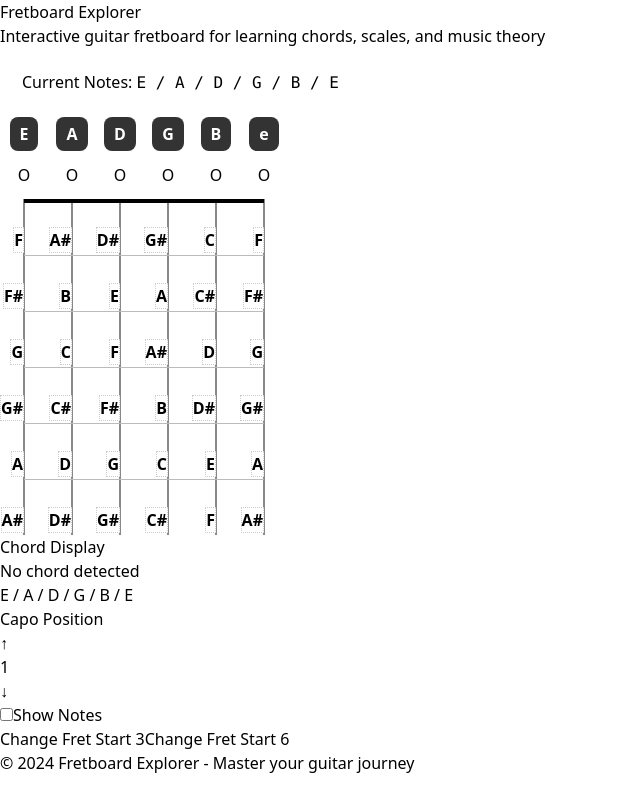
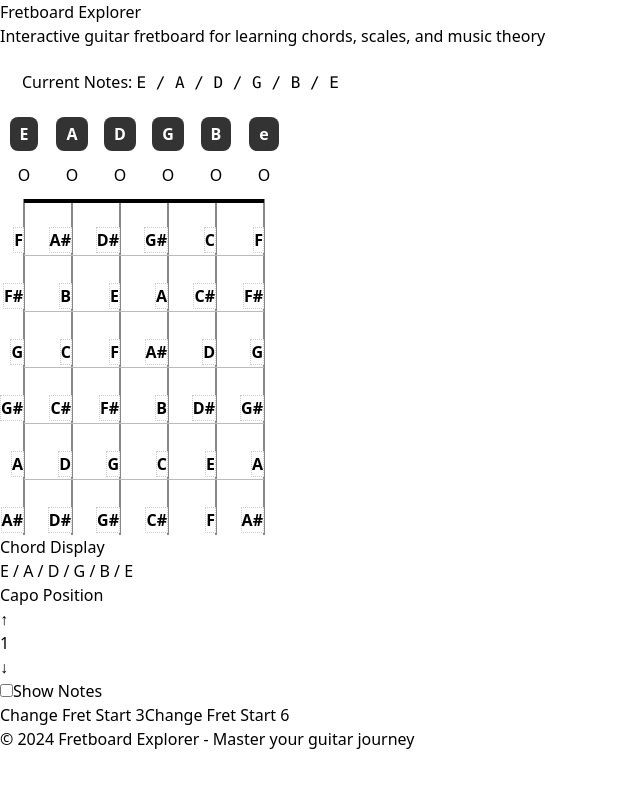
Before and after one commit to seangravener/fretboard-react, a React (Vite) app: page / in a window 1280 px wide. Shown: the whole page, without its empty margins (0-640 px from the left). Built offline with nearby package versions, Linux system fonts and the light colour scheme.

Commit message:
Refactor name conventions

```diff
--- a/src/features/fretboard/components/Fretboard.tsx
+++ b/src/features/fretboard/components/Fretboard.tsx
@@ -1,12 +1,12 @@
 import { INITIAL_DISPLAY_OPTIONS } from "../constants";
 import { FretboardProvider } from "../contexts/FretboardProvider";
 import { FretboardDisplayOptions } from "../types";
-import { FretboardDisplay } from "./display/FretboardDisplay";
+import { FretboardNeck } from "./display/FretboardNeck";
 
 export const Fretboard = ({
   displayNotes = INITIAL_DISPLAY_OPTIONS.displayNotes,
 }: FretboardDisplayOptions) => (
   <FretboardProvider>
-    <FretboardDisplay displayNotes={displayNotes} />
+    <FretboardNeck displayNotes={displayNotes} />
   </FretboardProvider>
 );
--- a/src/features/fretboard/components/display/CurrentChordDisplay.tsx
+++ b/src/features/fretboard/components/display/ActiveNotes.tsx
@@ -1,11 +1,11 @@
-import { useFretboardContext } from "../../hooks/useFretboardContext";
+import { useFretboardService } from "../../hooks/useFretboardService";
 
 type CurrentChordDisplayProps = {
   style: React.CSSProperties;
 };
 
-export const CurrentChordDisplay = ({ style }: CurrentChordDisplayProps) => {
-  const { currentNotes } = useFretboardContext();
+export const ActiveNotes = ({ style }: CurrentChordDisplayProps) => {
+  const { currentNotes } = useFretboardService();
 
   return (
     <div style={style}>
--- a/src/features/fretboard/components/display/FretboardControls.tsx
+++ b/src/features/fretboard/components/display/CapoControls.tsx
@@ -1,27 +1,25 @@
 import { FINAL_FRET_NUM, FIRST_FRET_NUM } from "../../constants";
-import { Fretboard, FretNumber } from "../../types";
-import { ChordDisplay } from "./ChordDisplay";
+import { FretNumber } from "../../types";
+import { ChordViewer } from "./ChordViewer";
+import { useFretboardService } from "../../hooks/useFretboardService";
 
 type Props = {
-  fretboard: Fretboard;
-  onStartFretChange: (fret: FretNumber) => void;
   onDisplayNotesToggle: () => void;
   displayNotes?: boolean;
 };
 
-export const FretboardControls = ({
-  fretboard,
-  onStartFretChange,
+export const CapoControls = ({
   onDisplayNotesToggle,
   displayNotes = false,
 }: Props) => {
+  const { fretboard, setStartAtFret } = useFretboardService();
   const incrementFret = () => {
-    onStartFretChange((fretboard.startAtFret + 1) as FretNumber);
+    setStartAtFret((fretboard.startAtFret + 1) as FretNumber);
   };
 
   const decrementFret = () => {
     if (fretboard.startAtFret > FIRST_FRET_NUM) {
-      onStartFretChange((fretboard.startAtFret - 1) as FretNumber);
+      setStartAtFret((fretboard.startAtFret - 1) as FretNumber);
     }
   };
 
@@ -29,7 +27,7 @@ export const FretboardControls = ({
     <div>
       <div className="flex flex-col">
         <div className="mb-4">
-          <ChordDisplay />
+          <ChordViewer />
         </div>
         <div
           className="fretboard-controls bg-gradient-to-br from-slate-900 via-slate-800 to-slate-900 rounded-lg p-6 shadow-xl"
--- a/src/features/fretboard/components/display/ChordDisplay.tsx
+++ b/src/features/fretboard/components/display/ChordViewer.tsx
@@ -1,9 +1,7 @@
-import { useFretboardContext } from "../../hooks/useFretboardContext";
-import { identifyChord } from "../../utils/chord.utils";
+import { useFretboardService } from "../../hooks/useFretboardService";
 
-export const ChordDisplay = () => {
-  const { fretboard, currentNotes } = useFretboardContext();
-  const chordName = identifyChord(fretboard.strings);
+export const ChordViewer = () => {
+  const { currentNotes, currentChord } = useFretboardService();
 
   return (
     <div className="chord-display bg-gradient-to-br from-slate-900 via-slate-800 to-slate-900 rounded-lg p-6 shadow-xl">
@@ -15,7 +13,7 @@ export const ChordDisplay = () => {
       </h3>
       <div className="chord-name text-3xl font-bold text-center mb-3">
         <span className="bg-gradient-to-r from-blue-400 via-purple-500 to-pink-500 bg-clip-text text-transparent">
-          {chordName || "No chord detected"}
+          {currentChord ?? "No chord detected"}
         </span>
       </div>
       <div className="chord-notes text-slate-300 text-lg text-center">
--- a/src/features/fretboard/components/display/FretboardDisplay.tsx
+++ /dev/null
@@ -1,41 +0,0 @@
-import { FretboardDisplayOptions } from "../../types";
-import { CurrentChordDisplay } from "./CurrentChordDisplay";
-import { FretboardStrings } from "./FretboardStrings";
-import { FretboardNoteLabels } from "./FretboardNoteLabels";
-import { StringIndicators } from "./StringIndicators";
-import { ChordDisplay } from "./ChordDisplay";
-import { useFretboardContext } from "../../hooks/useFretboardContext";
-
-import "./FretboardDisplay.css";
-import { FretboardControls } from "./FretboardControls";
-
-export const FretboardDisplay = ({ displayNotes }: FretboardDisplayOptions) => {
-  const { fretboard, highlightFret, setStartAtFret } = useFretboardContext();
-
-  return (
-    <>
-      <CurrentChordDisplay style={{ margin: "22px" }} />
-
-      <div className="flex max-w-3xl m-auto">
-        <div className="fretboard-container">
-          <FretboardNoteLabels />
-          <StringIndicators fretboard={fretboard} onFretClick={highlightFret} />
-          <FretboardStrings
-            fretboard={fretboard}
-            onFretClick={highlightFret}
-            displayNotes={displayNotes}
-          />
-        </div>
-
-        <FretboardControls
-          fretboard={fretboard}
-          onStartFretChange={setStartAtFret}
-          onDisplayNotesToggle={() => {}}
-        />
-      </div>
-
-      <button onClick={() => setStartAtFret(3)}>Change Fret Start 3</button>
-      <button onClick={() => setStartAtFret(6)}>Change Fret Start 6</button>
-    </>
-  );
-};
--- a/src/features/fretboard/components/display/FretboardStrings.tsx
+++ b/src/features/fretboard/components/display/FretboardGrid.tsx
@@ -6,7 +6,7 @@ type FretboardStringsProps = {
   onFretClick?: (stringNum: StringNumber, fretNum: FretNumber) => void;
 };
 
-export const FretboardStrings = ({
+export const FretboardGrid = ({
   fretboard,
   displayNotes,
   onFretClick,
--- /dev/null
+++ b/src/features/fretboard/components/display/FretboardNeck.tsx
@@ -0,0 +1,38 @@
+import { FretboardDisplayOptions } from "../../types";
+import { ActiveNotes } from "./ActiveNotes";
+import { FretboardGrid } from "./FretboardGrid";
+import { StringLabels } from "./StringLabels";
+import { StringStatus } from "./StringStatus";
+import { useFretboardService } from "../../hooks/useFretboardService";
+
+import "./FretboardDisplay.css";
+import { CapoControls } from "./CapoControls";
+
+export const FretboardNeck = ({ displayNotes }: FretboardDisplayOptions) => {
+  const { fretboard, toggleFret, setStartAtFret } = useFretboardService();
+
+  return (
+    <>
+      <ActiveNotes style={{ margin: "22px" }} />
+
+      <div className="flex max-w-3xl m-auto">
+        <div className="fretboard-container">
+          <StringLabels />
+          <StringStatus fretboard={fretboard} onFretClick={toggleFret} />
+          <FretboardGrid
+            fretboard={fretboard}
+            onFretClick={toggleFret}
+            displayNotes={displayNotes}
+          />
+        </div>
+
+        <CapoControls
+          onDisplayNotesToggle={() => {}}
+        />
+      </div>
+
+      <button onClick={() => setStartAtFret(3)}>Change Fret Start 3</button>
+      <button onClick={() => setStartAtFret(6)}>Change Fret Start 6</button>
+    </>
+  );
+};
--- a/src/features/fretboard/components/display/FretboardNoteLabels.tsx
+++ b/src/features/fretboard/components/display/StringLabels.tsx
@@ -1,4 +1,4 @@
-export const FretboardNoteLabels = () => {
+export const StringLabels = () => {
   return (
     <div className="note-labels">
       {["E", "A", "D", "G", "B", "e"].map((note) => (
--- a/src/features/fretboard/components/display/StringIndicators.tsx
+++ b/src/features/fretboard/components/display/StringStatus.tsx
@@ -7,7 +7,7 @@ type Props = {
   onFretClick?: (stringNum: StringNumber, fretNum: FretNumber) => void;
 };
 
-export const StringIndicators = ({ fretboard, onFretClick }: Props) => {
+export const StringStatus = ({ fretboard, onFretClick }: Props) => {
   const handleStringIndicatorClick = (stringNumber: StringNumber) => {
     if (!onFretClick) return;
 
```
